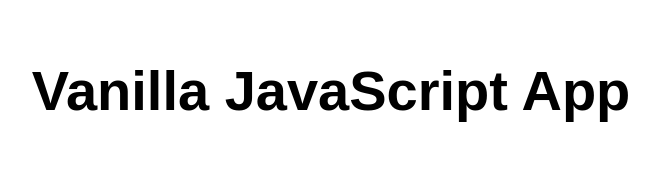
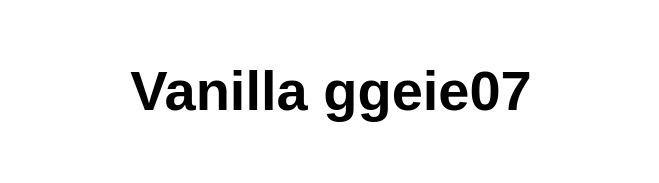
Before and after one commit to nutzu1993/nnwebappkku, a website: page src/index.html in a window 1280 px wide. Shown: the whole page, without its empty margins (309-968 px from the left). Drawn offline with Linux system fonts and the light colour scheme.

Commit message:
Update index.html

```diff
--- a/src/index.html
+++ b/src/index.html
@@ -10,7 +10,7 @@
 
 <body>
   <main>
-    <h1>Vanilla JavaScript App</h1>
+    <h1>Vanilla ggeie07</h1>
   </main>
 </body>
 
```
